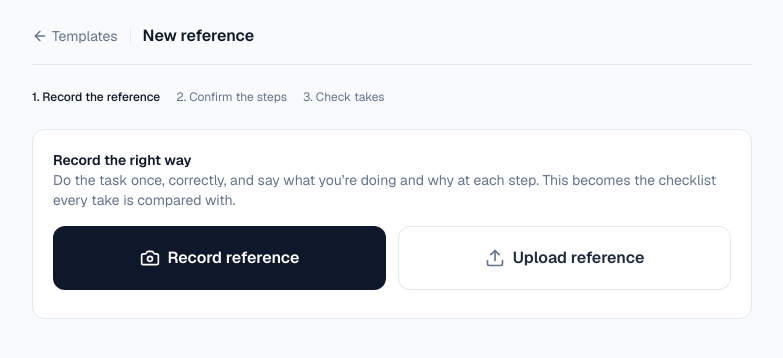
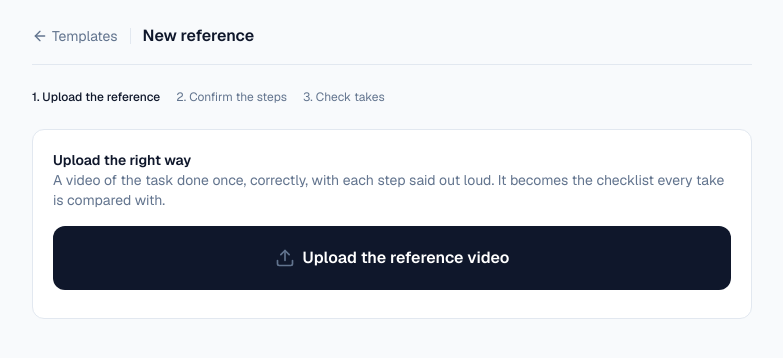
Before and after one commit to ripunjay-kashyap/VoicePraxis, a Next.js app in the folder frontend/: page /templates/new in a window 1280 px wide. Shown: the top 358 px of the page, without its empty margins (248-1031 px from the left). Built offline with nearby package versions, Linux system fonts and the light colour scheme.

Commit message:
Template mode: reference is upload-only; takes can be recorded live or uploaded

```diff
--- a/frontend/src/app/templates/new/page.tsx
+++ b/frontend/src/app/templates/new/page.tsx
@@ -69,7 +69,7 @@ export default function NewTemplatePage() {
       </header>
 
       <ol className="flex gap-4 text-xs text-slate-500">
-        {["Record the reference", "Confirm the steps", "Check takes"].map((label, i) => {
+        {["Upload the reference", "Confirm the steps", "Check takes"].map((label, i) => {
           const active = (i === 0 && !episodeId) || (i === 1 && episodeId);
           return (
             <li key={label} className={active ? "text-slate-900 font-medium" : ""}>
@@ -82,13 +82,13 @@ export default function NewTemplatePage() {
       {!episodeId && (
         <section className="rounded-xl border border-slate-200 bg-white p-4 sm:p-5 space-y-4">
           <div>
-            <h2 className="text-sm font-semibold text-slate-900">Record the right way</h2>
+            <h2 className="text-sm font-semibold text-slate-900">Upload the right way</h2>
             <p className="text-sm text-slate-500">
-              Do the task once, correctly, and say what you&rsquo;re doing and why at each step. This becomes the
-              checklist every take is compared with.
+              A video of the task done once, correctly, with each step said out loud. It becomes the checklist
+              every take is compared with.
             </p>
           </div>
-          <VideoPicker onUploaded={setEpisodeId} purpose="reference" recordLabel="Record reference" uploadLabel="Upload reference" />
+          <VideoPicker onUploaded={setEpisodeId} purpose="reference" allowRecord={false} uploadLabel="Upload the reference video" />
         </section>
       )}
 
--- a/frontend/src/components/capture/VideoPicker.tsx
+++ b/frontend/src/components/capture/VideoPicker.tsx
@@ -12,12 +12,21 @@ interface VideoPickerProps {
   purpose?: "reference" | "take";
   recordLabel?: string;
   uploadLabel?: string;
+  /** false = upload only (e.g. references, recorded and checked beforehand) */
+  allowRecord?: boolean;
 }
 
 const MAX_BYTES = 200 * 1024 * 1024;
 
 /** Record with the device camera or upload a clip; shows progress and readable errors. */
-export function VideoPicker({ onUploaded, templateId, purpose, recordLabel = "Record", uploadLabel = "Upload a video" }: VideoPickerProps) {
+export function VideoPicker({
+  onUploaded,
+  templateId,
+  purpose,
+  recordLabel = "Record",
+  uploadLabel = "Upload a video",
+  allowRecord = true,
+}: VideoPickerProps) {
   const recordRef = React.useRef<HTMLInputElement>(null);
   const uploadRef = React.useRef<HTMLInputElement>(null);
   const [progress, setProgress] = React.useState<number | null>(null);
@@ -27,7 +36,10 @@ export function VideoPicker({ onUploaded, templateId, purpose, recordLabel = "Re
   const send = async (file: File) => {
     setError(null);
     setLastFile(file);
-    if (!file.type.startsWith("video/") && !/\.(mov|mp4|m4v|webm|3gp|mkv)$/i.test(file.name)) {
+    if (
+      !file.type.startsWith("video/") &&
+      !/\.(mov|mp4|m4v|webm|3gp|mkv)$/i.test(file.name)
+    ) {
       setError("That file isn't a video. Record or choose a video clip.");
       return;
     }
@@ -37,7 +49,12 @@ export function VideoPicker({ onUploaded, templateId, purpose, recordLabel = "Re
     }
     setProgress(0);
     try {
-      const r = await uploadEpisode(file, (p) => setProgress(p.percent), templateId || null, purpose);
+      const r = await uploadEpisode(
+        file,
+        (p) => setProgress(p.percent),
+        templateId || null,
+        purpose,
+      );
       onUploaded(r.id);
     } catch (e) {
       const msg = e instanceof Error ? e.message : "";
@@ -57,10 +74,14 @@ export function VideoPicker({ onUploaded, templateId, purpose, recordLabel = "Re
     return (
       <div className="rounded-xl border border-slate-200 bg-white p-4 space-y-2">
         <p className="text-sm text-slate-700 flex items-center gap-2">
-          <Loader2 className="w-4 h-4 animate-spin text-slate-500" /> Uploading {lastFile?.name}
+          <Loader2 className="w-4 h-4 animate-spin text-slate-500" /> Uploading{" "}
+          {lastFile?.name}
         </p>
         <div className="h-1.5 rounded-full bg-slate-100 overflow-hidden">
-          <div className="h-full bg-slate-900 transition-all" style={{ width: `${progress}%` }} />
+          <div
+            className="h-full bg-slate-900 transition-all"
+            style={{ width: `${progress}%` }}
+          />
         </div>
       </div>
     );
@@ -68,7 +89,14 @@ export function VideoPicker({ onUploaded, templateId, purpose, recordLabel = "Re
 
   return (
     <div className="space-y-2">
-      <div className="grid grid-cols-1 sm:grid-cols-2 gap-3">
+      <div
+        className={
+          allowRecord
+            ? "grid grid-cols-1 sm:grid-cols-2 gap-3"
+            : "grid grid-cols-1 gap-3"
+        }
+      >
+        {allowRecord && (
           <button
             type="button"
             onClick={() => recordRef.current?.click()}
@@ -76,10 +104,15 @@ export function VideoPicker({ onUploaded, templateId, purpose, recordLabel = "Re
           >
             <Camera className="w-5 h-5" /> {recordLabel}
           </button>
+        )}
         <button
           type="button"
           onClick={() => uploadRef.current?.click()}
-          className="h-16 rounded-xl border border-slate-200 bg-white text-slate-800 font-semibold flex items-center justify-center gap-2 cursor-pointer hover:bg-slate-50"
+          className={
+            allowRecord
+              ? "h-16 rounded-xl border border-slate-200 bg-white text-slate-800 font-semibold flex items-center justify-center gap-2 cursor-pointer hover:bg-slate-50"
+              : "h-16 rounded-xl bg-slate-900 text-white font-semibold flex items-center justify-center gap-2 cursor-pointer hover:bg-slate-800"
+          }
         >
           <Upload className="w-5 h-5 text-slate-500" /> {uploadLabel}
         </button>
@@ -88,14 +121,31 @@ export function VideoPicker({ onUploaded, templateId, purpose, recordLabel = "Re
         <p className="text-sm text-red-700 bg-red-50 border border-red-200 rounded-lg px-3 py-2 flex items-center justify-between gap-2">
           <span>{error}</span>
           {lastFile && (
-            <button type="button" onClick={() => send(lastFile)} className="text-xs underline cursor-pointer shrink-0">
+            <button
+              type="button"
+              onClick={() => send(lastFile)}
+              className="text-xs underline cursor-pointer shrink-0"
+            >
               Try again
             </button>
           )}
         </p>
       )}
-      <input ref={recordRef} type="file" accept="video/*" capture="environment" className="hidden" onChange={onPick} />
-      <input ref={uploadRef} type="file" accept="video/*" className="hidden" onChange={onPick} />
+      <input
+        ref={recordRef}
+        type="file"
+        accept="video/*"
+        capture="environment"
+        className="hidden"
+        onChange={onPick}
+      />
+      <input
+        ref={uploadRef}
+        type="file"
+        accept="video/*"
+        className="hidden"
+        onChange={onPick}
+      />
     </div>
   );
 }
```
Lines whose indentation alone changed are shown as unchanged.
